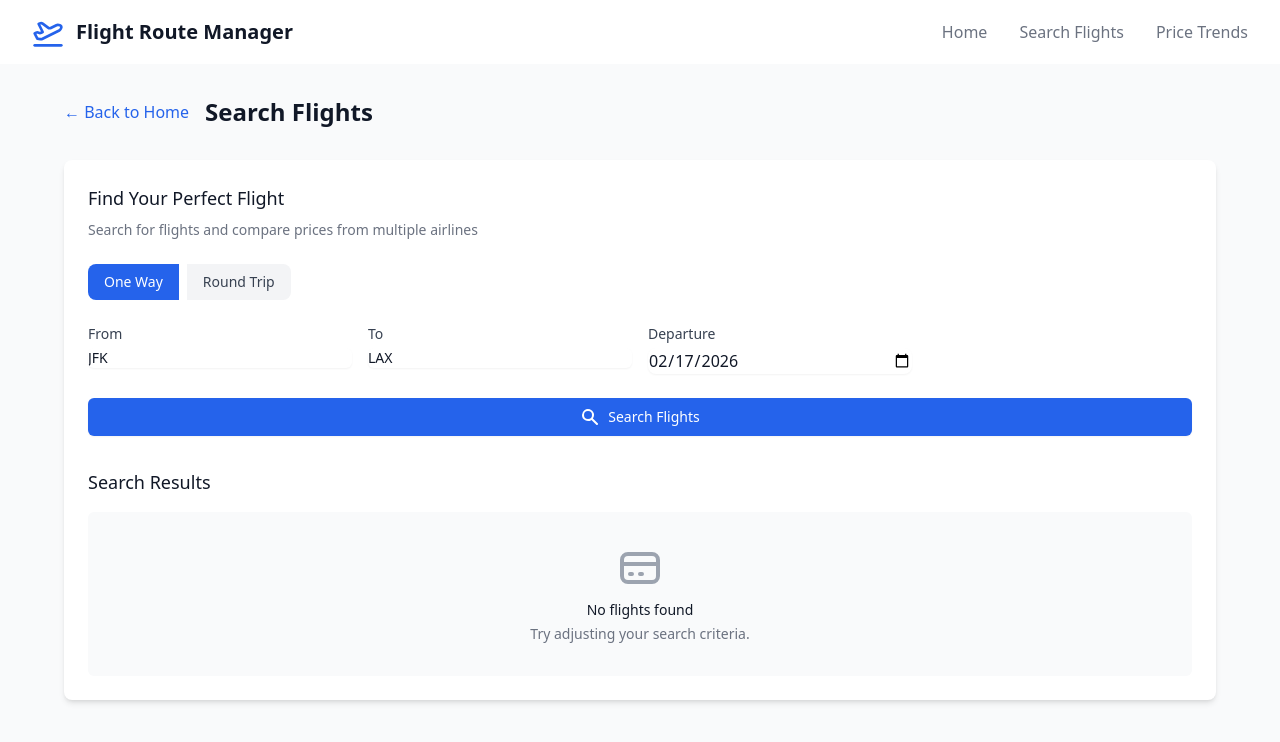
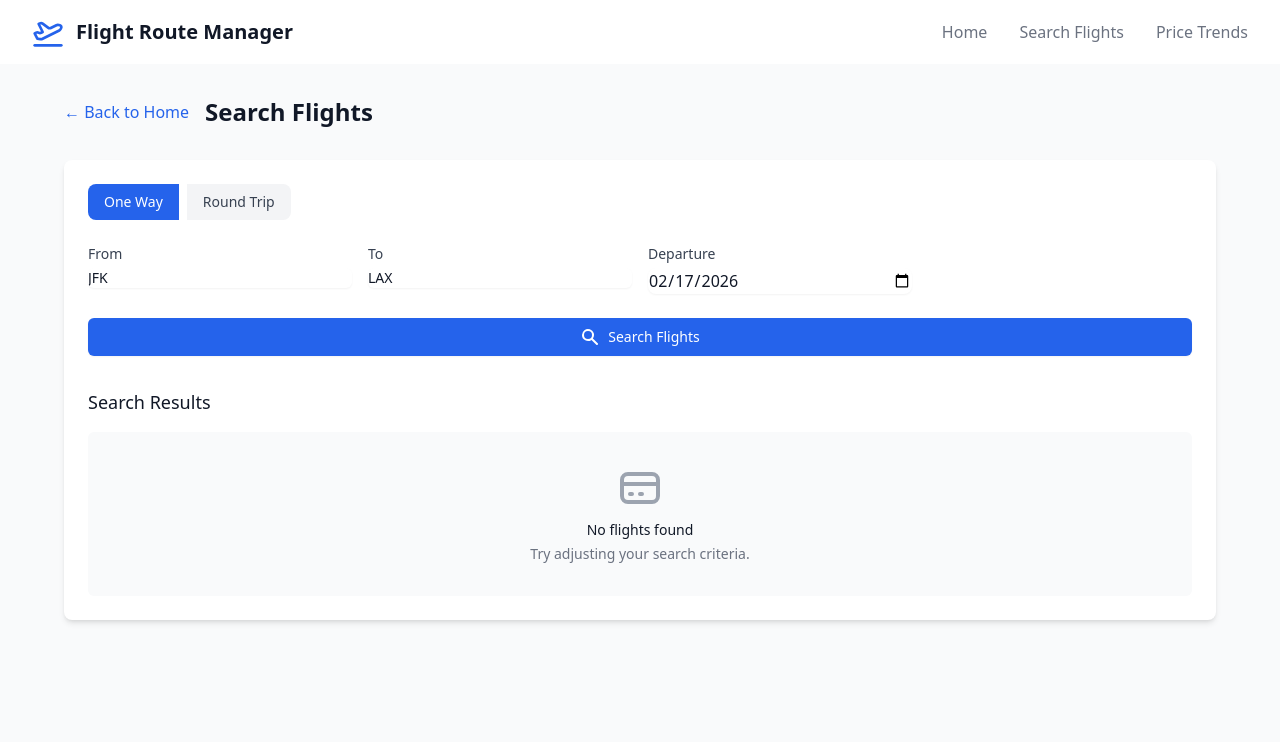
Before and after one commit to IamJasonBian/route-manager, a React app: page /search in a window 1280 px wide. Shown: the top 742 px of the page. Built offline with nearby package versions, Linux system fonts and the light colour scheme; the HTML template or start-up script is replaced by a standard one.

Commit message:
feat: Remove hero text from Search Flights and Price Trends pages
- Remove "Find Your Perfect Flight" heading and description from Search Flights
- Remove "Flight Price History" heading and description from Price Trends
- Remove card descriptions from HomePage

```diff
--- a/src/pages/HomePage.tsx
+++ b/src/pages/HomePage.tsx
@@ -10,12 +10,12 @@ export default function HomePage() {
         <div className="grid grid-cols-1 md:grid-cols-2 gap-6">
           <Card
             title="Search Flights"
-            description="Find the best flight options for your next trip"
+            description=""
             to="/search"
           />
           <Card
             title="Price Trends"
-            description="Analyze price history and trends for your routes"
+            description=""
             to="/trends"
           />
         </div>
--- a/src/pages/PriceTrendsPage.tsx
+++ b/src/pages/PriceTrendsPage.tsx
@@ -223,13 +223,6 @@ export default function PriceTrendsPage() {
 
         <div className="bg-white p-6 rounded-lg shadow-md">
           <div className="mb-6">
-            <h2 className="text-lg font-medium text-gray-900 mb-2">Flight Price History</h2>
-            <p className="text-sm text-gray-500">
-              Track price changes over time for your selected route
-            </p>
-          </div>
-
-          <div className="mb-6">
             <div className="grid grid-cols-1 md:grid-cols-4 gap-4 mb-6">
               {/* Origin Input with Autocomplete */}
               <div ref={originRef} className="relative">
--- a/src/pages/SearchFlightsPage.tsx
+++ b/src/pages/SearchFlightsPage.tsx
@@ -276,13 +276,6 @@ export default function SearchFlightsPage() {
         </div>
 
         <div className="bg-white p-6 rounded-lg shadow-md mb-8">
-          <div className="mb-6">
-            <h2 className="text-lg font-medium text-gray-900 mb-2">Find Your Perfect Flight</h2>
-            <p className="text-sm text-gray-500">
-              Search for flights and compare prices from multiple airlines
-            </p>
-          </div>
-
           <form onSubmit={handleSearch}>
             {/* Trip Type Toggle */}
             <div className="flex space-x-2 mb-6">
```
